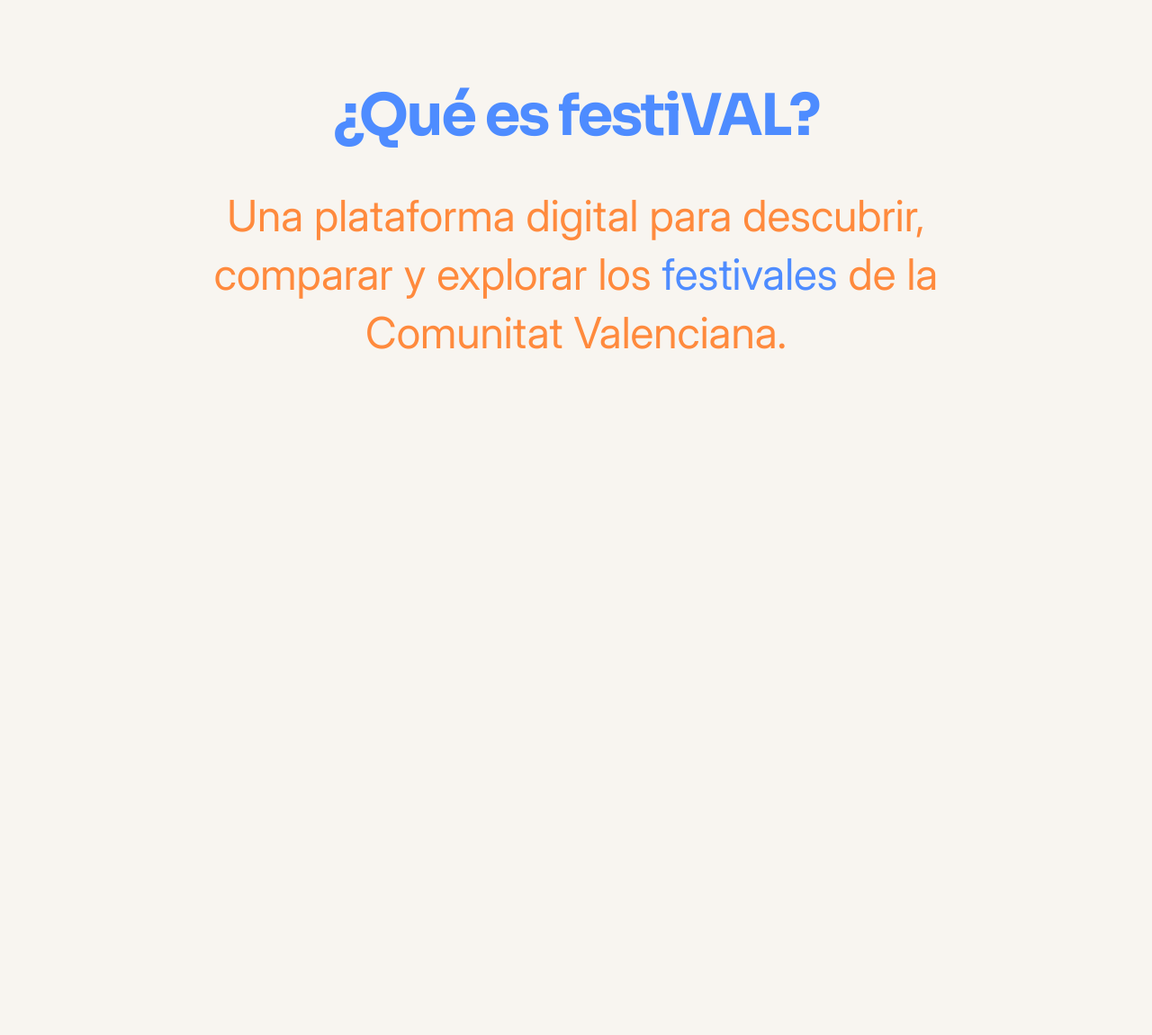
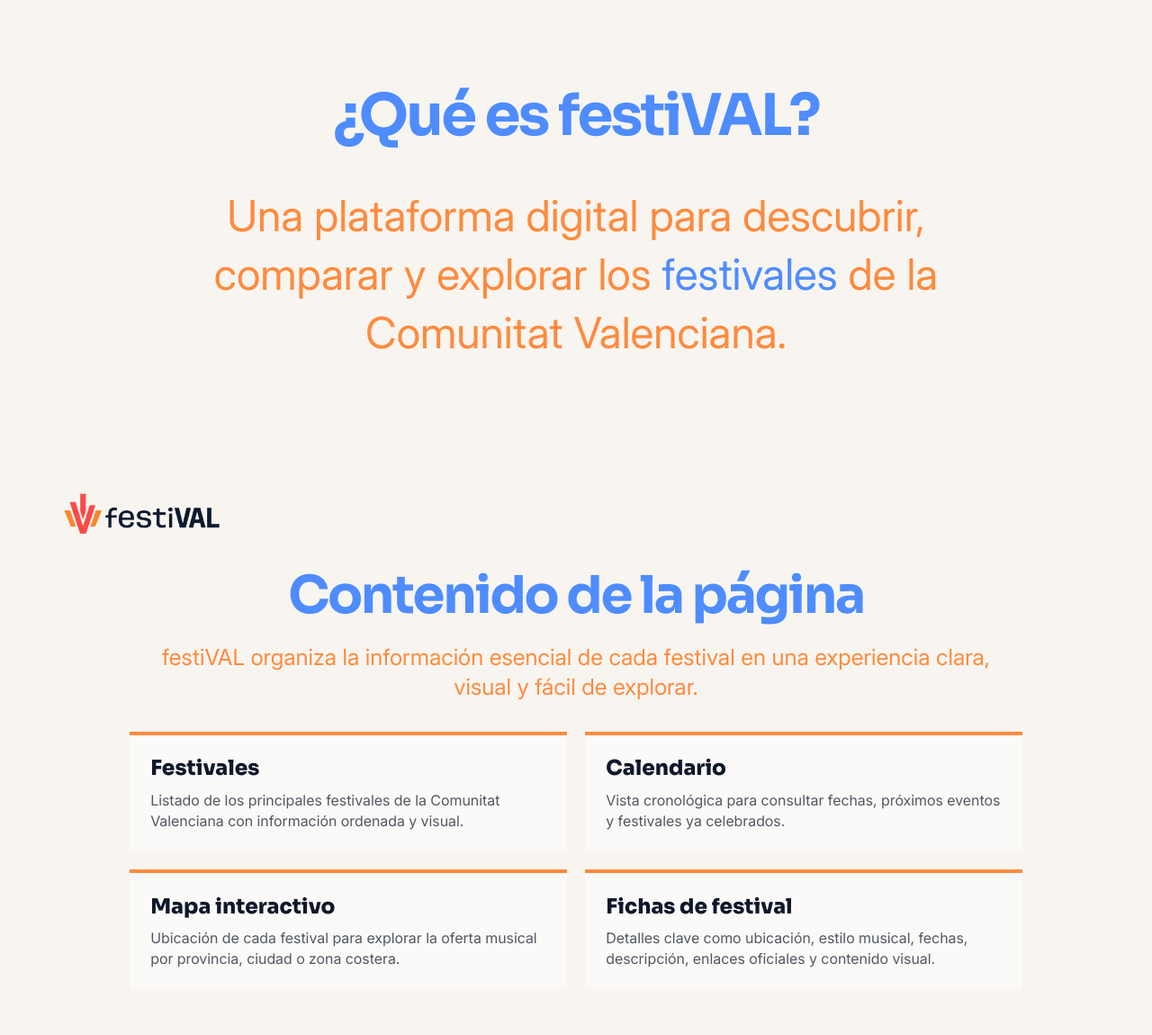
Before and after one commit to festiVAL-gva/presentacion-fastiVAL, a website built with Vite: page index.html in a window 1280 px wide. Shown: the part 1168-2318 px from the top of the page at 90% size. Before the commit the page ends 1680 px from the top, so only its background shows below. Built offline with nearby package versions, Linux system fonts and the light colour scheme; what reveal.js would draw is missing.

Commit message:
feat(presentation): add content slide and supporting image assets

```diff
--- a/index.html
+++ b/index.html
@@ -37,7 +37,6 @@
               <li>Funcionamiento</li>
               <li>Festivales destacados</li>
               <li>Marketing</li>
-              <li>Stack tecnológico</li>
             </ul>
           </div>
         </section>
@@ -56,6 +55,42 @@
             </p>
           </div>
         </section>
+
+        <section class="slide slide--content">
+          <img
+            class="slide-logo"
+            src="/branding/festi-val-logo.webp"
+            alt="festiVAL"
+          />
+          <div class="content-copy">
+            <h2>Contenido de la página</h2>
+            <p class="about-statement">
+              festiVAL organiza la información esencial de cada festival en una experiencia clara, visual y fácil de explorar.
+            </p>
+            <div class="content-grid">
+              <article>
+                <h3>Festivales</h3>
+                <p>Listado de los principales festivales de la Comunitat Valenciana con información ordenada y visual.</p>
+              </article>
+
+              <article>
+                <h3>Calendario</h3>
+                <p>Vista cronológica para consultar fechas, próximos eventos y festivales ya celebrados.</p>
+              </article>
+
+              <article>
+                <h3>Mapa interactivo</h3>
+                <p>Ubicación de cada festival para explorar la oferta musical por provincia, ciudad o zona costera.</p>
+              </article>
+
+              <article>
+                <h3>Fichas de festival</h3>
+                <p>Detalles clave como ubicación, estilo musical, fechas, descripción, enlaces oficiales y contenido visual.</p>
+              </article>
+            </div>
+          </div>
+        </section>
+
       </div>
     </div>
 
--- a/src/styles/main.css
+++ b/src/styles/main.css
@@ -67,6 +67,14 @@ body {
 .reveal {
   color: var(--fv-navy);
   font-family: var(--fv-font-ui);
+}
+
+.reveal .progress {
+  color: var(--fv-orange);
+}
+
+.reveal .progress span {
+  background: var(--fv-orange);
 }
 
 .reveal .slides {
@@ -223,6 +231,61 @@ body {
   color: var(--fv-blue);
 }
 
+.slide--content {
+  position: relative;
+}
+
+.slide--content .slide-logo {
+  top: 1rem;
+}
+
+.content-copy {
+  width: min(100%, 62rem);
+  margin: 0 auto;
+  padding-top: 4.5rem;
+}
+
+.content-copy h2 {
+  max-width: none;
+  margin: 0 0 1.5rem;
+  color: var(--fv-blue);
+  text-align: center;
+  font-size: 3.6rem;
+}
+
+.content-copy > .about-statement {
+  max-width: 58rem;
+  margin-bottom: 2rem;
+  font-size: 1.55rem;
+}
+
+.content-grid {
+  display: grid;
+  grid-template-columns: repeat(2, minmax(0, 1fr));
+  gap: 1.25rem;
+}
+
+.content-grid article {
+  padding: 1.35rem 1.45rem;
+  border-top: 4px solid var(--fv-orange);
+  background: rgb(255 255 255 / 0.55);
+}
+
+.content-grid h3 {
+  margin: 0 0 0.6rem;
+  color: var(--fv-navy);
+  font-family: var(--fv-font-heading);
+  font-size: 1.45rem;
+  font-weight: 800;
+}
+
+.reveal .content-grid p {
+  margin: 0;
+  color: rgb(15 23 42 / 0.72);
+  font-size: 1rem;
+  line-height: 1.45;
+}
+
 @media (max-width: 900px) {
   .reveal section {
     padding: 2rem 1.5rem 2.5rem;
@@ -241,6 +304,10 @@ body {
     top: -4.5rem;
     left: 1.5rem;
     width: 9.5rem;
+  }
+
+  .slide--content .slide-logo {
+    top: 0.5rem;
   }
 
   .index-copy h2 {
@@ -264,4 +331,25 @@ body {
   .about-statement {
     font-size: 2rem;
   }
+
+  .content-copy {
+    padding-top: 4rem;
+  }
+
+  .content-copy h2 {
+    font-size: 2.6rem;
+  }
+
+  .content-copy > .about-statement {
+    font-size: 1.25rem;
+  }
+
+  .content-grid {
+    grid-template-columns: 1fr;
+    gap: 0.75rem;
+  }
+
+  .content-grid article {
+    padding: 1rem;
+  }
 }
```
Also changed, not shown: public/images/backgrounds/home-hero-sunset-beach-1600.webp (added), public/images/flags/flag-es.webp (added), 1 other file.
